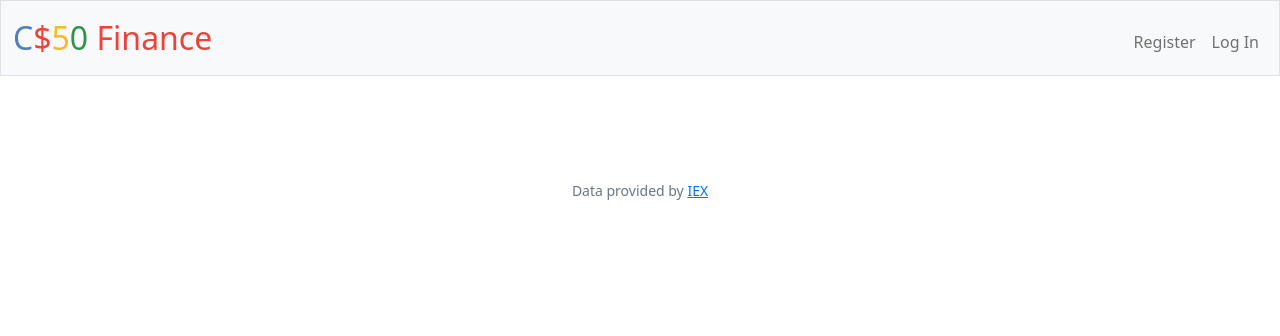
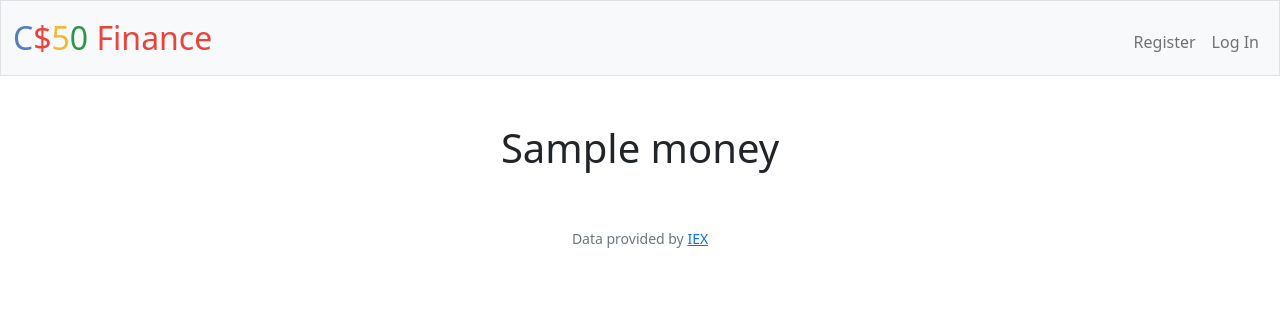
Before and after one commit to t4goli/toxic-legend, a Flask app: template finance/templates/quoted.html in a window 1280 px wide. Shown: the top 336 px of the page. Run offline with Flask 2, Linux system fonts and the light colour scheme; the template is opened without the code that fills it: most values are stand-ins (such as "Sample title", 1, 10 or a date in 2020); some libraries are stand-ins or nearby versions.

Commit message:
Thu, Mar 23, 2023, 11:04 PM -04:00

```diff
--- a/finance/templates/quoted.html
+++ b/finance/templates/quoted.html
@@ -5,10 +5,6 @@
 {% endblock %}
 
 {% block main %}
-        <h1 id="pp"> </h1>
-        <script>
-            let pp = document.querySelector("#pp");
-            pp.innerHTML = money;
-        </script>
+        <h1> {{ money }} </h1>
 
 {% endblock %}
```
